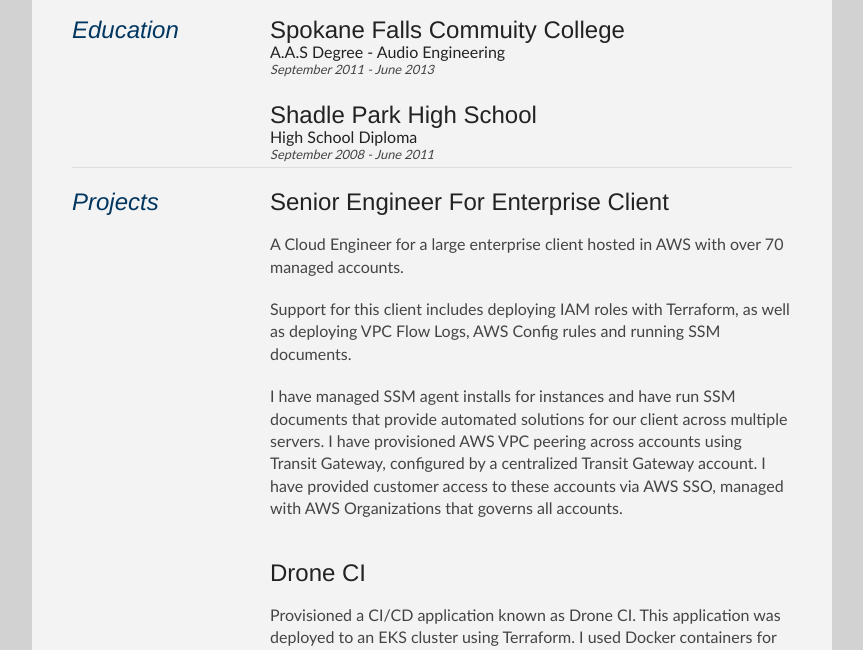
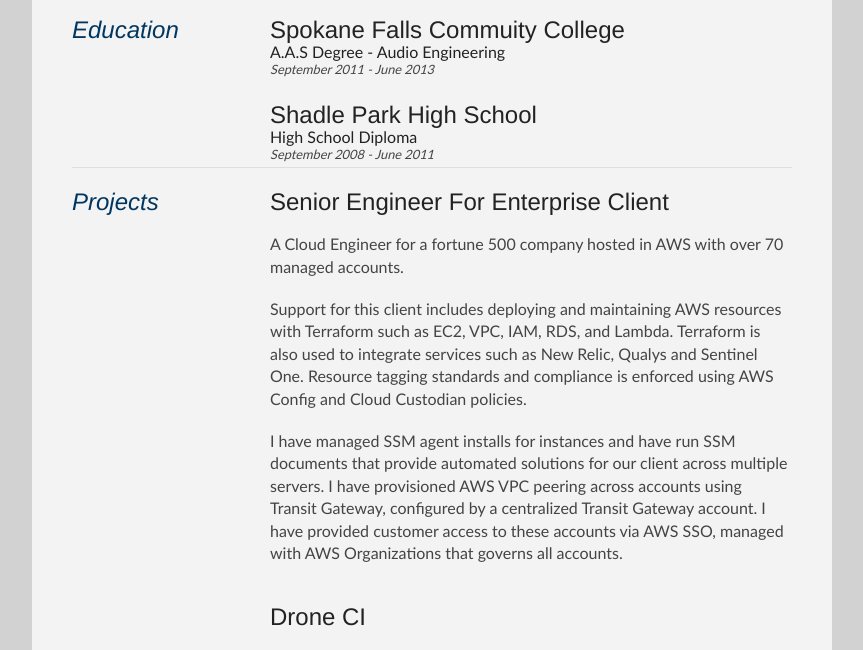
Before and after one commit to Pylekotter/django-personal-portfolio, a Django app: page /resume/ in a window 1280 px wide. Shown: the part 1226-1876 px from the top of the page, without its empty margins (208-1071 px from the left). Run offline with Django 3.2, Linux system fonts and the light colour scheme; some web fonts are replaced.

Commit message:
resume updates

```diff
--- a/portfolio/templates/portfolio/resume.html
+++ b/portfolio/templates/portfolio/resume.html
@@ -173,8 +173,8 @@
 				<article>
 					<h2>Senior Engineer For Enterprise Client</h2>
 					<br>
-					<p>A Cloud Engineer for a large enterprise client hosted in AWS with over 70 managed accounts.</p>
-					<p>Support for this client includes deploying IAM roles with Terraform, as well as deploying VPC Flow Logs, AWS Config rules and running SSM documents.
+					<p>A Cloud Engineer for a fortune 500 company hosted in AWS with over 70 managed accounts.</p>
+					<p>Support for this client includes deploying and maintaining AWS resources with Terraform such as EC2, VPC, IAM, RDS, and Lambda. Terraform is also used to integrate services such as New Relic, Qualys and Sentinel One. Resource tagging standards and compliance is enforced using AWS Config and Cloud Custodian policies.</p>
 					<p>I have managed SSM agent installs for instances and have run SSM documents that provide automated solutions for our client across multiple servers. I have provisioned AWS VPC peering across accounts using Transit Gateway, configured by a centralized Transit Gateway account. I have provided customer access to these accounts via AWS SSO, managed with AWS Organizations that governs all accounts.</p>
 				</article>
 				<br/>
```
